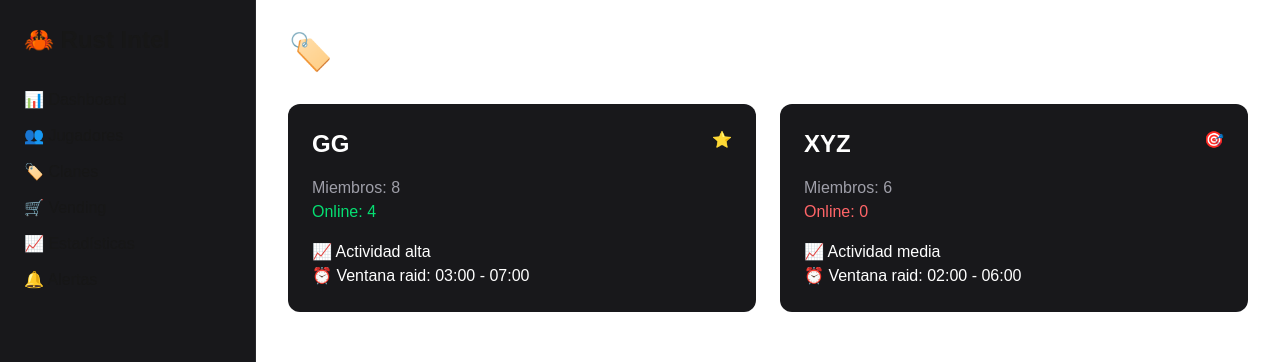
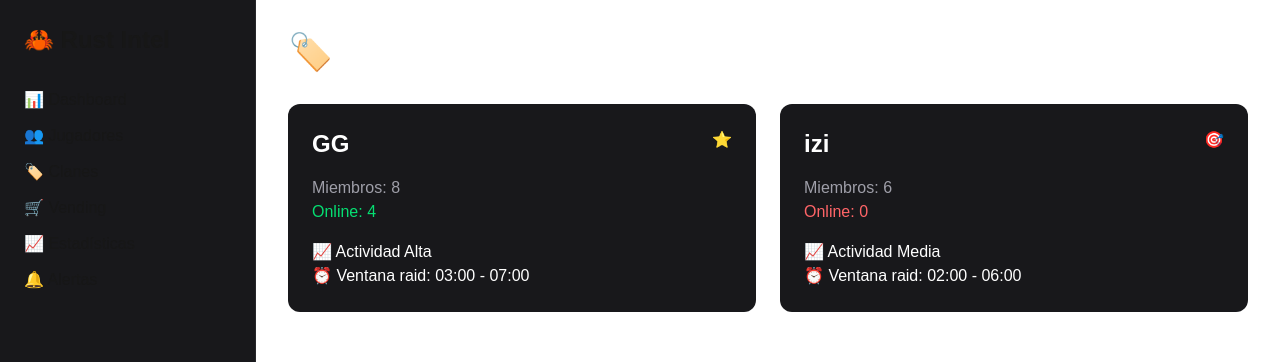
Before and after one commit to manelllurda-dotcom/rust-intel, a Next.js app in the folder frontend-web/: page /clanes in a window 1280 px wide. Shown: the top 362 px of the page. Built offline with nearby package versions, Linux system fonts and the light colour scheme.

Commit message:
Clanes usando datos centralizados

```diff
--- a/frontend-web/app/clanes/page.tsx
+++ b/frontend-web/app/clanes/page.tsx
@@ -1,4 +1,5 @@
 import Link from "next/link";
+import { clanes } from "../../data/clanes";
 
 export default function ClanesPage() {
   return (
@@ -8,39 +9,43 @@ export default function ClanesPage() {
       </h1>
 
       <div className="grid grid-cols-1 md:grid-cols-2 gap-6">
-
-        <Link href="/clanes/gg">
+        {clanes.map((clan) => (
+          <Link
+            key={clan.nombre}
+            href={`/clanes/${clan.nombre.toLowerCase()}`}
+          >
             <div className="bg-zinc-900 p-6 rounded-xl hover:bg-zinc-800 transition cursor-pointer">
               <div className="flex justify-between">
-              <h2 className="text-2xl font-bold">GG</h2>
-              <span>⭐</span>
+                <h2 className="text-2xl font-bold">
+                  {clan.nombre}
+                </h2>
+
+                <span>
+                  {clan.online > 0 ? "⭐" : "🎯"}
+                </span>
               </div>
 
-            <p className="mt-4 text-zinc-400">Miembros: 8</p>
-            <p className="text-green-400">Online: 4</p>
+              <p className="mt-4 text-zinc-400">
+                Miembros: {clan.miembros}
+              </p>
+
+              <p
+                className={
+                  clan.online > 0
+                    ? "text-green-400"
+                    : "text-red-400"
+                }
+              >
+                Online: {clan.online}
+              </p>
 
               <div className="mt-4">
-              <p>📈 Actividad alta</p>
-              <p>⏰ Ventana raid: 03:00 - 07:00</p>
+                <p>📈 Actividad {clan.actividad}</p>
+                <p>⏰ Ventana raid: {clan.raidWindow}</p>
               </div>
             </div>
           </Link>
-
-        <div className="bg-zinc-900 p-6 rounded-xl">
-          <div className="flex justify-between">
-            <h2 className="text-2xl font-bold">XYZ</h2>
-            <span>🎯</span>
-          </div>
-
-          <p className="mt-4 text-zinc-400">Miembros: 6</p>
-          <p className="text-red-400">Online: 0</p>
-
-          <div className="mt-4">
-            <p>📈 Actividad media</p>
-            <p>⏰ Ventana raid: 02:00 - 06:00</p>
-          </div>
-        </div>
-
+        ))}
       </div>
     </div>
   );
--- /dev/null
+++ b/frontend-web/data/clanes.ts
@@ -0,0 +1,18 @@
+export const clanes = [
+  {
+    nombre: "GG",
+    miembros: 8,
+    online: 4,
+    actividad: "Alta",
+    raidWindow: "03:00 - 07:00",
+    probabilidad: "91%",
+  },
+  {
+    nombre: "izi",
+    miembros: 6,
+    online: 0,
+    actividad: "Media",
+    raidWindow: "02:00 - 06:00",
+    probabilidad: "78%",
+  },
+];
```
Lines whose indentation alone changed are shown as unchanged.
